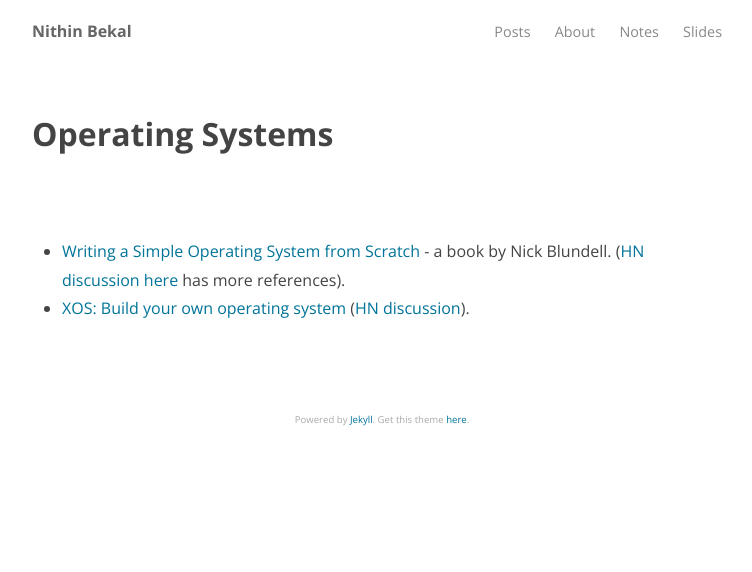
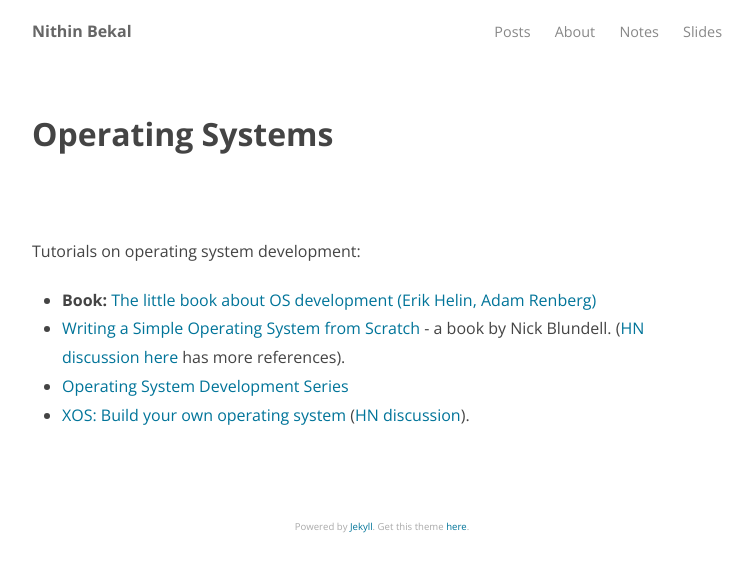
Before and after one commit to nithinbekal/nithinbekal.github.io, a Jekyll site: the page built from notes/os.md, in a window 1280 px wide. Shown: the top 572 px of the page, without its empty margins (258-1010 px from the left). Built offline with Jekyll 4.4.1, drawn with Linux system fonts in a browser that asks for light colours.

Commit message:
Bookmarks on OS dev

```diff
--- a/notes/os.md
+++ b/notes/os.md
@@ -4,5 +4,13 @@ title: "Operating Systems"
 date:  2014-11-03 22:33:46
 ---
 
-* [Writing a Simple Operating System from Scratch](http://www.cs.bham.ac.uk/~exr/lectures/opsys/10_11/lectures/os-dev.pdf) - a book by Nick Blundell. ([HN discussion here](https://news.ycombinator.com/item?id=8380822) has more references).
-* [XOS: Build your own operating system](http://xosnitc.github.io/index.html) ([HN discussion](https://news.ycombinator.com/item?id=8452280)).
+Tutorials on operating system development:
+
+- **Book:**
+  [The little book about OS development (Erik Helin, Adam Renberg)](http://littleosbook.github.io)
+- [Writing a Simple Operating System from Scratch](http://www.cs.bham.ac.uk/~exr/lectures/opsys/10_11/lectures/os-dev.pdf) -
+  a book by Nick Blundell.
+  ([HN discussion here](https://news.ycombinator.com/item?id=8380822)
+  has more references).
+- [Operating System Development Series](http://www.brokenthorn.com/Resources/OSDevIndex.html)
+- [XOS: Build your own operating system](http://xosnitc.github.io/index.html) ([HN discussion](https://news.ycombinator.com/item?id=8452280)).
```
